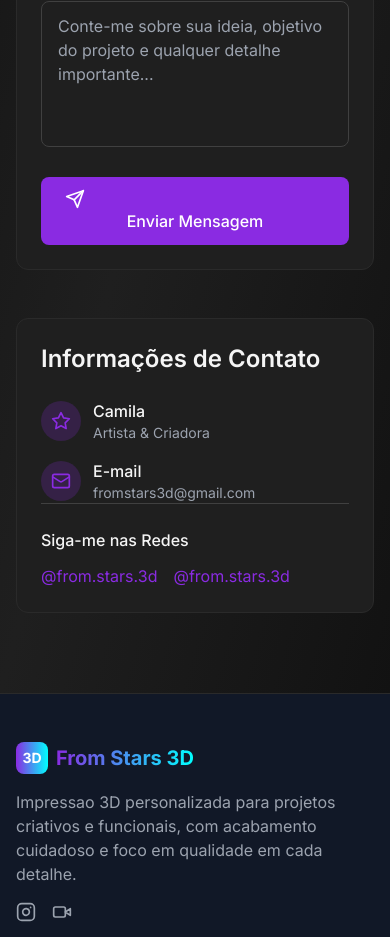
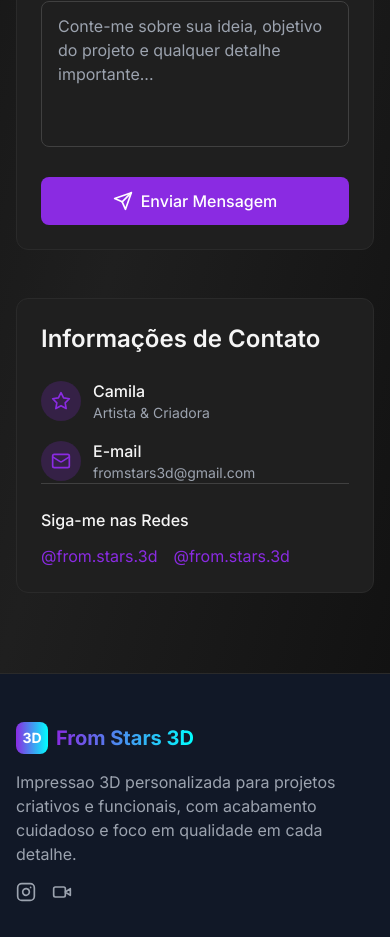
Before and after one commit to PacEvill/from-stars-3d, a Next.js app: page / in a window 390 px wide. Shown: the part 5302-6239 px from the top of the page. Built offline with nearby package versions, Linux system fonts and the light colour scheme; no server answers.

Commit message:
feat(ui): enhance button layout in CTA section for better alignment and responsiveness

```diff
--- a/components/CTASection.tsx
+++ b/components/CTASection.tsx
@@ -127,13 +127,13 @@ const CTASection = () => {
               <button
                 type="submit"
                 disabled={status.loading}
-                className="btn-primary w-full group disabled:opacity-50 disabled:cursor-not-allowed"
+                className="btn-primary w-full group flex items-center justify-center gap-2 disabled:opacity-50 disabled:cursor-not-allowed"
               >
                 {status.loading ? (
                   'Enviando...'
                 ) : (
                   <>
-                    <Send className="mr-2 w-5 h-5 group-hover:translate-x-1 transition-transform duration-300" />
+                    <Send className="w-5 h-5 shrink-0 group-hover:translate-x-1 transition-transform duration-300" />
                     Enviar Mensagem
                   </>
                 )}
```
